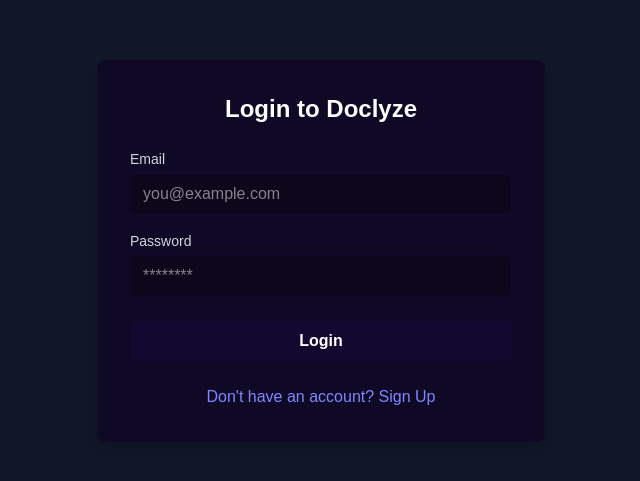
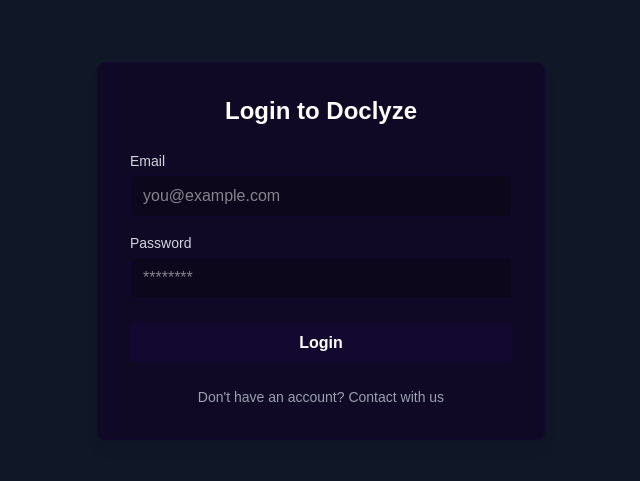
Before and after one commit to ridz-shothikai/eg-dg, a Next.js app: page /login in a window 1280 px wide. Shown: the part 149-630 px from the top of the page, without its empty margins (319-959 px from the left). Built offline with nearby package versions, Linux system fonts and the light colour scheme; no server answers.

Commit message:
clean and deployable system ready

```diff
--- a/src/app/page.js
+++ b/src/app/page.js
@@ -10,7 +10,7 @@
 const LandingPage = () => (
   <div className="min-h-screen flex flex-col items-center justify-center bg-[#0c071a] text-white p-8">
     <main className="text-center">
-      <h1 className="text-4xl font-bold mb-4">Welcome to Shothik AI – Doclyze</h1>
+      <h1 className="text-4xl font-bold mb-4">Welcome to Engineering Diagram Insights</h1>
       <p className="text-lg text-gray-300 mb-8">
         AI-Powered Engineering Diagram Analysis
       </p>
@@ -20,11 +20,7 @@
             Login
           </span>
         </Link>
-        <Link href="/signup">
-          <span className="bg-[#130830] hover:bg-[#12082c] text-white font-bold py-2 px-4 rounded cursor-pointer">
-            Sign Up
-          </span>
-        </Link>
+        {/* Removed Sign Up button */}
       </div>
     </main>
     <footer className="absolute bottom-8 text-gray-500">
--- a/src/app/project/[projectId]/page.js
+++ b/src/app/project/[projectId]/page.js
@@ -215,11 +215,7 @@
                 <li key={diagram._id} className="bg-gray-700 p-3 rounded">
                   <p className="font-medium truncate text-sm mb-1" title={diagram.fileName}>{diagram.fileName}</p>
                   <p className="text-xs text-gray-400 mb-2">{new Date(diagram.createdAt).toLocaleDateString()}</p>
-                  <div className="flex justify-end space-x-2 mt-1">
-                    <Link href={`/ocr/${diagram._id}`}><span className="text-xs text-blue-400 hover:text-blue-300 cursor-pointer">OCR</span></Link>
-                    <Link href={`/bom/${diagram._id}`}><span className="text-xs text-green-400 hover:text-green-300 cursor-pointer">BoM</span></Link>
-                    <Link href={`/compliance/${diagram._id}`}><span className="text-xs text-yellow-400 hover:text-yellow-300 cursor-pointer">Compliance</span></Link>
-                  </div>
+                  {/* Removed individual file action links */}
                 </li>
               ))}
             </ul>
--- a/src/components/LoginForm.js
+++ b/src/components/LoginForm.js
@@ -120,10 +120,11 @@
         </div>
       )}
       <div className="mt-6 text-center">
-        <Link href="/signup" className="text-indigo-400 hover:text-indigo-300">
+        {/* Replaced Link with plain text */}
+        <p className="text-sm text-gray-400">
           {/* eslint-disable-next-line react/no-unescaped-entities */}
-          Don't have an account? Sign Up
-        </Link>
+          Don't have an account? Contact with us
+        </p>
       </div>
     </div>
   );
--- a/src/components/Sidebar.js
+++ b/src/components/Sidebar.js
@@ -80,7 +80,8 @@
       <div className="w-64 h-screen bg-[#100926] text-white p-4 flex flex-col border-r border-[#130830]">
         {/* Dashboard Link */}
         <Link href="/" className="mb-4">
-          <span className="block text-center font-semibold p-2 rounded hover:bg-[#130830] cursor-pointer">
+          {/* Increased font size */}
+          <span className="block text-center text-xl font-semibold p-2 rounded hover:bg-[#130830] cursor-pointer">
             Eng Diagram Insight
           </span>
         </Link>
```
